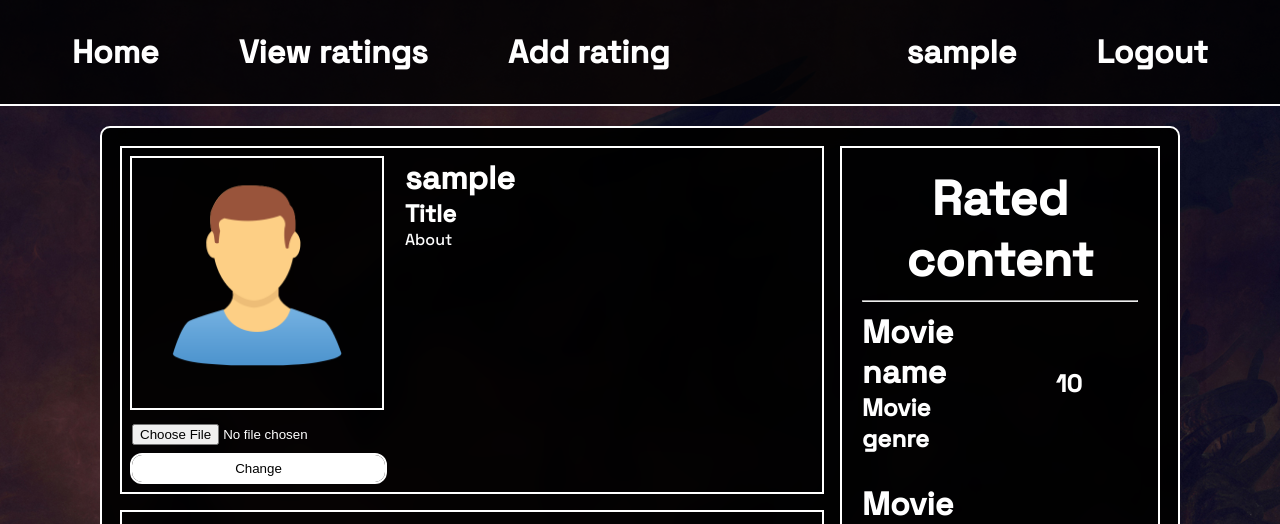
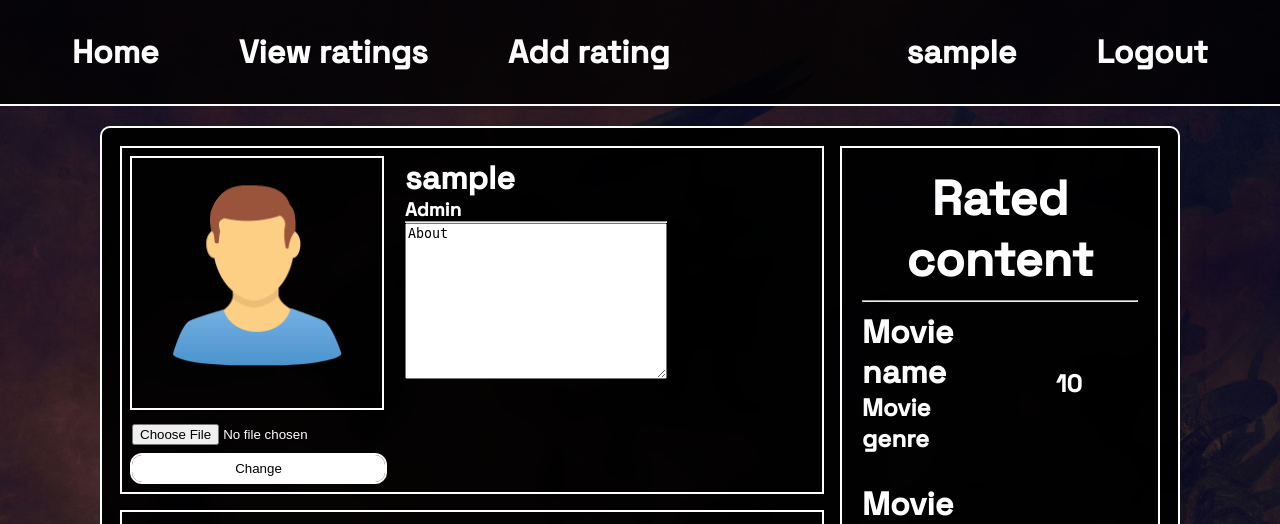
Before and after one commit to G-Just/MOVIE-RATING-WEBSITE, a PHP site: page /profile.php in a window 1280 px wide. Shown: the top 524 px of the page. Run offline with PHP 8.4, Linux system fonts and the light colour scheme; the visitor is signed in with stand-in values (Sample User, id 1).

Commit message:
Profile page update

```diff
--- a/profile.php
+++ b/profile.php
@@ -25,8 +25,9 @@
                 <h1>
                     <?php echo $_SESSION['usersUsername']?>
             </h1>
-                <h2>Title</h2>
-                <p>About</p>
+                <h3>Admin</h3>
+                <hr>
+                <textarea name="" id="" cols="30" rows="10">About</textarea>
             </div>
         </div>
 
```
